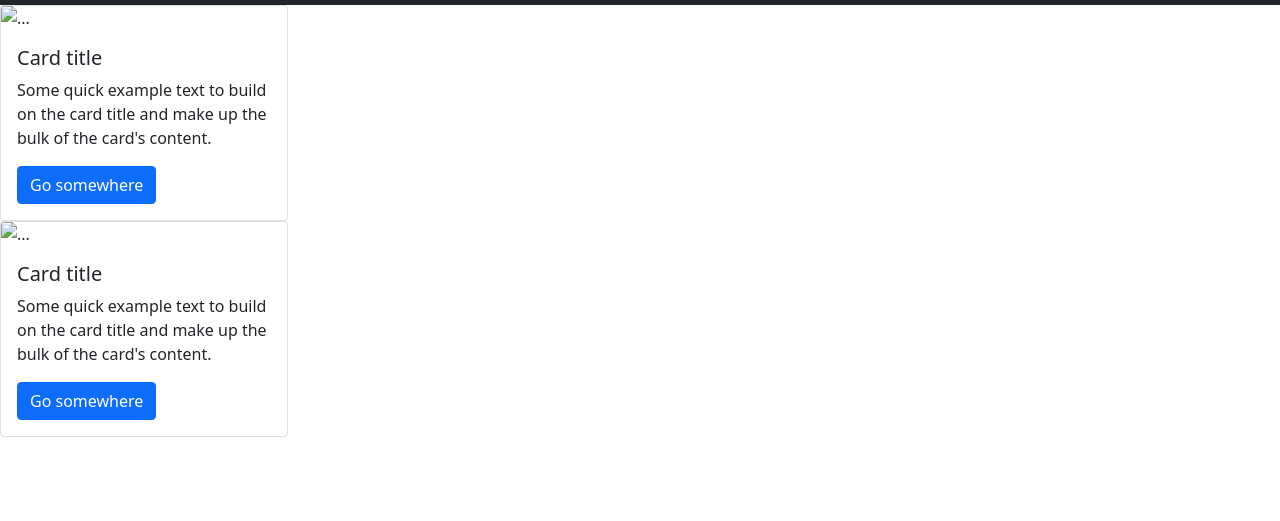
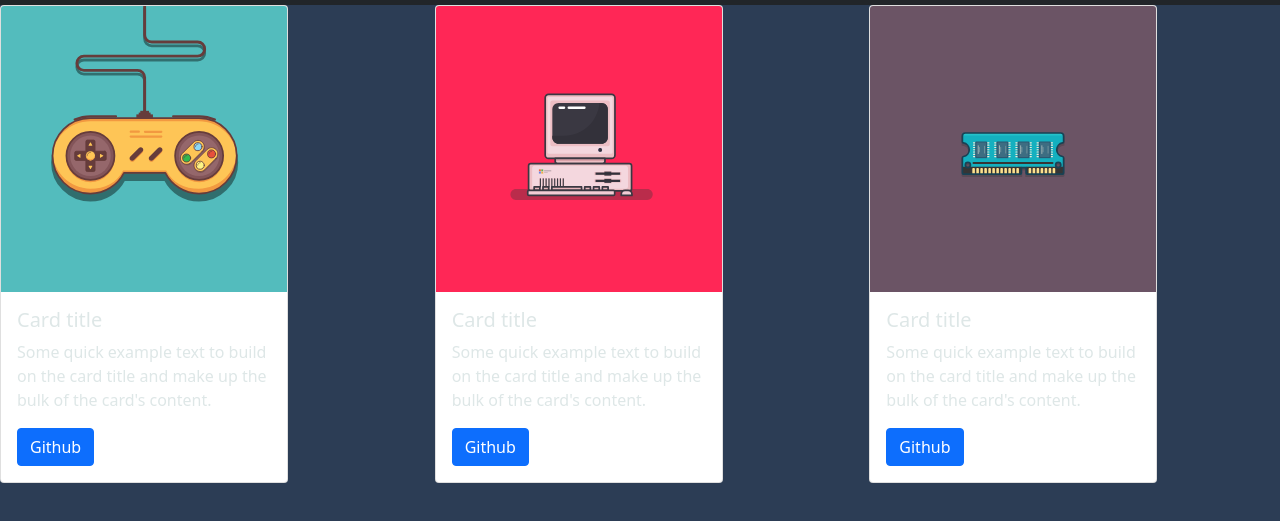
Before and after one commit to CBrown44/Senior-Portfolio, a plain HTML site: page works.html in a window 1280 px wide. Shown: the part 51-572 px from the top of the page. Drawn offline with nearby package versions, Linux system fonts and the light colour scheme.

Commit message:
I finished setting up my projects pages and started on my resume

```diff
--- a/works.html
+++ b/works.html
@@ -17,7 +17,7 @@
         crossorigin="anonymous"></script>
 </head>
 
-<body>
+<body id="backgroundColor">
     <nav class="navbar navbar-expand-lg navbar-dark bg-dark">
         <div class="container-fluid">
             <a class="navbar-brand" href="#">Caleb Brown</a>
@@ -43,25 +43,38 @@
             </div>
         </div>
     </nav>
-    <div class="col-xxl-6">
+    <div class="row">
+        <div class="col">
             <div class="card" style="width: 18rem;">
-            <img src="..." class="card-img-top" alt="...">
+                <img src="gaming-console.svg" class="card-img-top" alt="...">
                 <div class="card-body">
                     <h5 class="card-title">Card title</h5>
                     <p class="card-text">Some quick example text to build on the card title and make up the bulk of the
                         card's content.</p>
-                <a href="#" class="btn btn-primary">Go somewhere</a>
+                    <a href="https://github.com/CBrown44/Snake" class="btn btn-primary">Github</a>
                 </div>
             </div>
         </div>
-    <div class="col-xxl-6">
+        <div class="col">
             <div class="card" style="width: 18rem;">
-            <img src="..." class="card-img-top" alt="...">
+                <img src="pc.svg" class="card-img-top" alt="...">
                 <div class="card-body">
                     <h5 class="card-title">Card title</h5>
                     <p class="card-text">Some quick example text to build on the card title and make up the bulk of the
                         card's content.</p>
-                <a href="#" class="btn btn-primary">Go somewhere</a>
+                    <a href="https://github.com/CBrown44/Pong" class="btn btn-primary">Github</a>
+                </div>
+            </div>
+        </div>
+        <div class="col">
+            <div class="card" style="width: 18rem;">
+                <img src="ram.svg" class="card-img-top" alt="...">
+                <div class="card-body">
+                    <h5 class="card-title">Card title</h5>
+                    <p class="card-text">Some quick example text to build on the card title and make up the bulk of the
+                        card's content.</p>
+                    <a href="https://github.com/CBrown44/JavaScript_DOM_whack_a_mole" class="btn btn-primary">Github</a>
+                </div>
             </div>
         </div>
     </div>
```
Also changed, not shown: resume.html (+7 -1 lines). Lines whose indentation alone changed are shown as unchanged.
